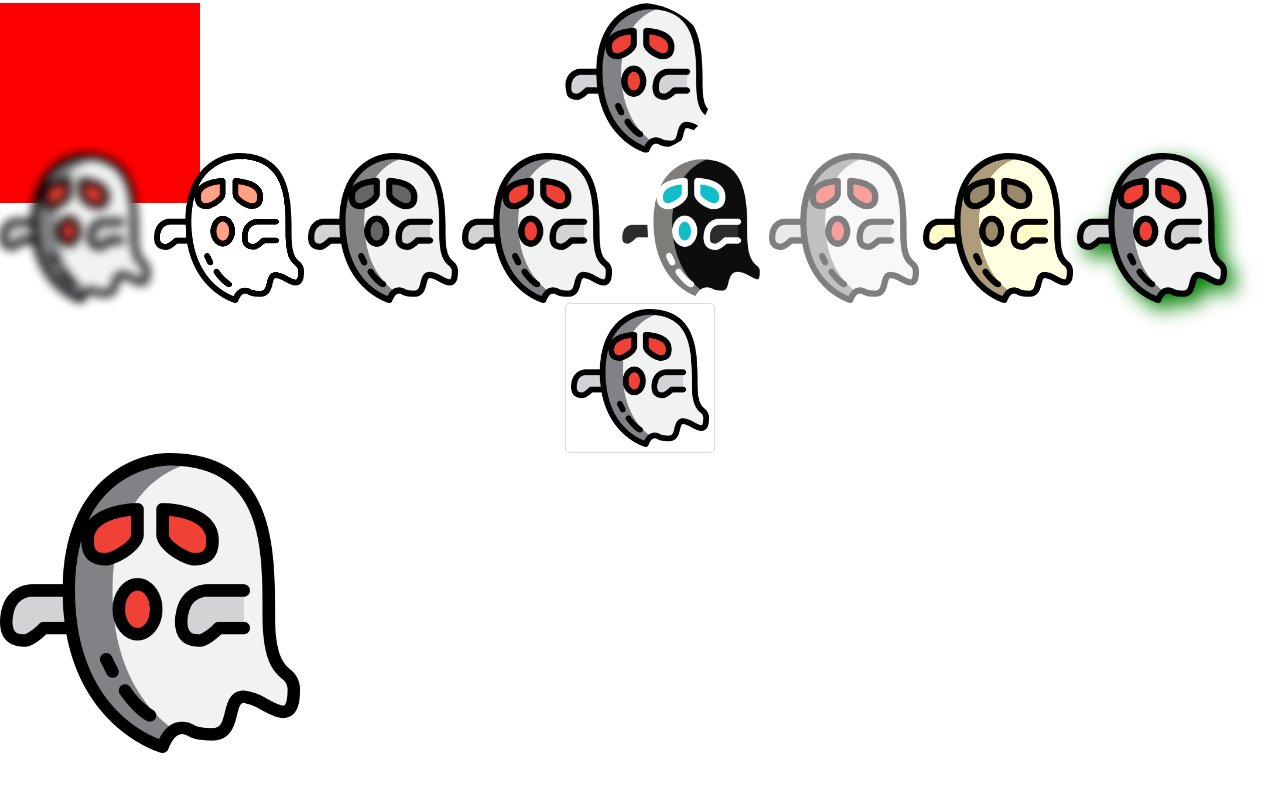
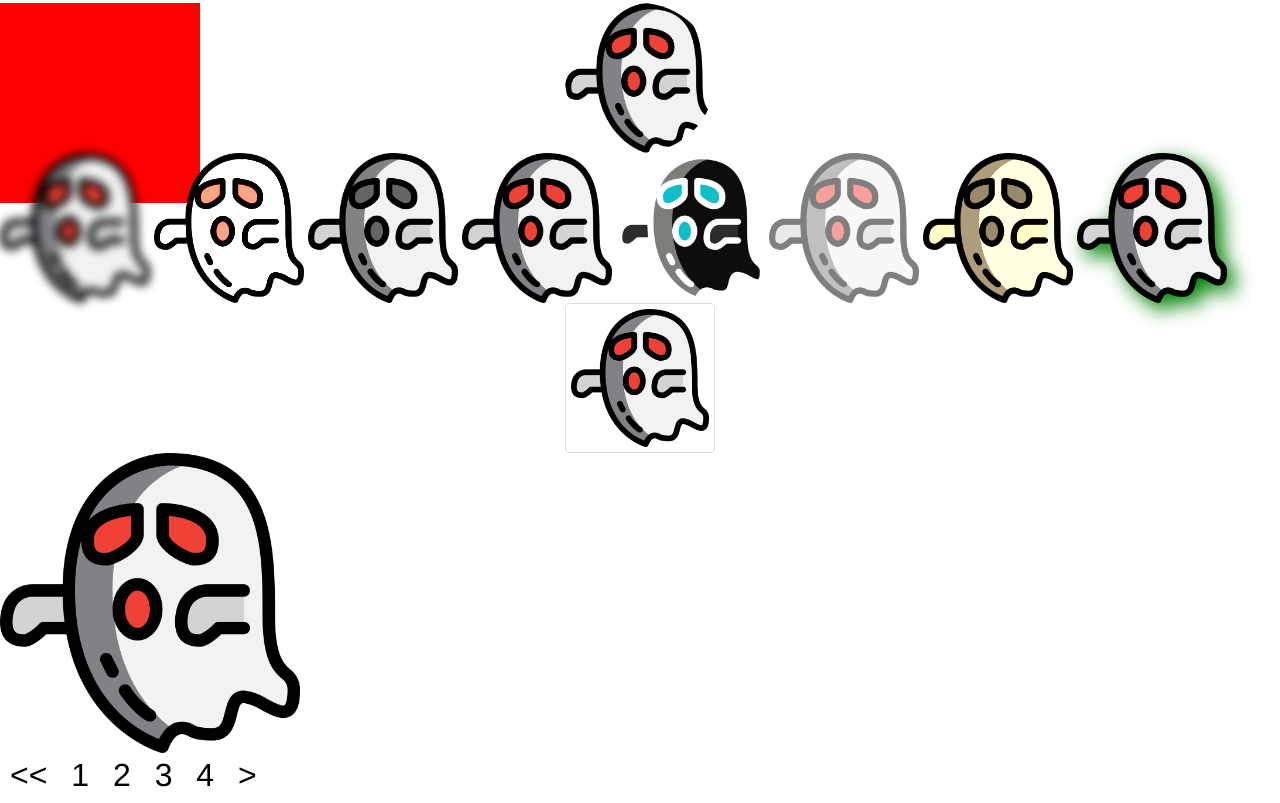
Before and after one commit to phuthinhnguyen/my-first-static-web-app, a website: page src/index.html in a window 1280 px wide. Shown: the part 5154-5957 px from the top of the page. Before the commit the page ends 5907 px from the top, so only its background shows below. Drawn offline with nearby package versions, Linux system fonts and the light colour scheme; a web font is replaced by a local one.

Commit message:
Update index.html

```diff
--- a/src/index.html
+++ b/src/index.html
@@ -345,8 +345,27 @@
 		.imgfadeinaboxcontainer:hover .middle{
 			opacity: 1;
 		}
-
-
+		.pagnitation{
+			display: inline-block;
+		}
+		.pagnitation a{
+			color: black;
+			text-decoration: none;
+			background-color: white;
+			border: none;
+			font-size:xx-large;
+			padding:10px;
+			transition-duration: 4s;
+		}
+		.pagnitation a:hover{
+			background-color:black;
+		}
+		.pagnitaion a:active{
+			background-color:green;
+		}
+		.pagnitation a:hover:not (.active){
+			background-color:black;
+		}
 	</style>
 
 </head>
@@ -586,6 +605,14 @@
 				<div class="text">Ghost</div>
 		</div>
 	</div>
+	<div class="pagnitation">
+		<a href="#"><<</a>
+		<a class="active" href="#">1</a>
+		<a href="#">2</a>
+		<a href="#">3</a>
+		<a href="#">4</a>
+		<a href="#">></a>
+	</div>
 
 </body>
 
```
